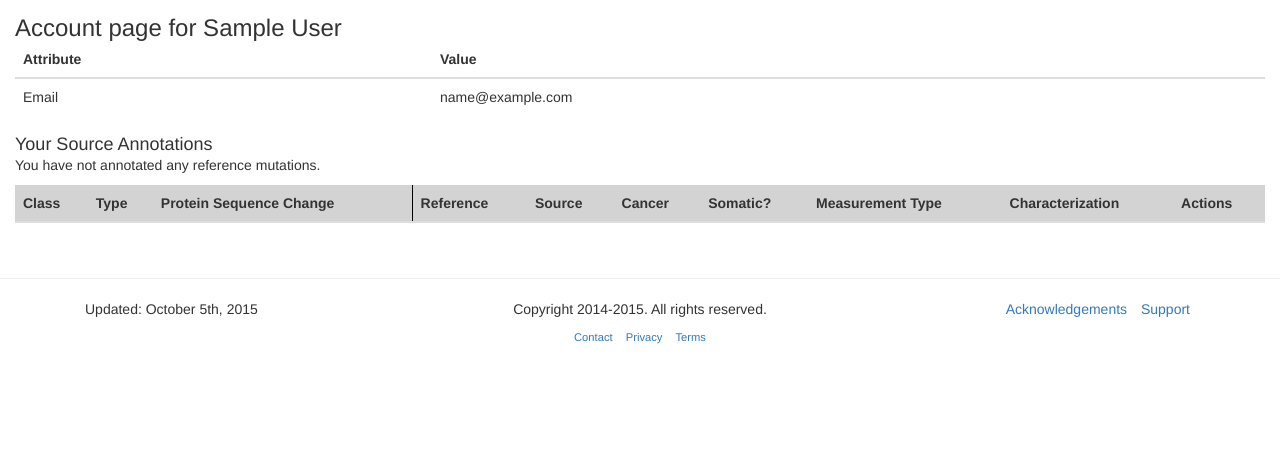
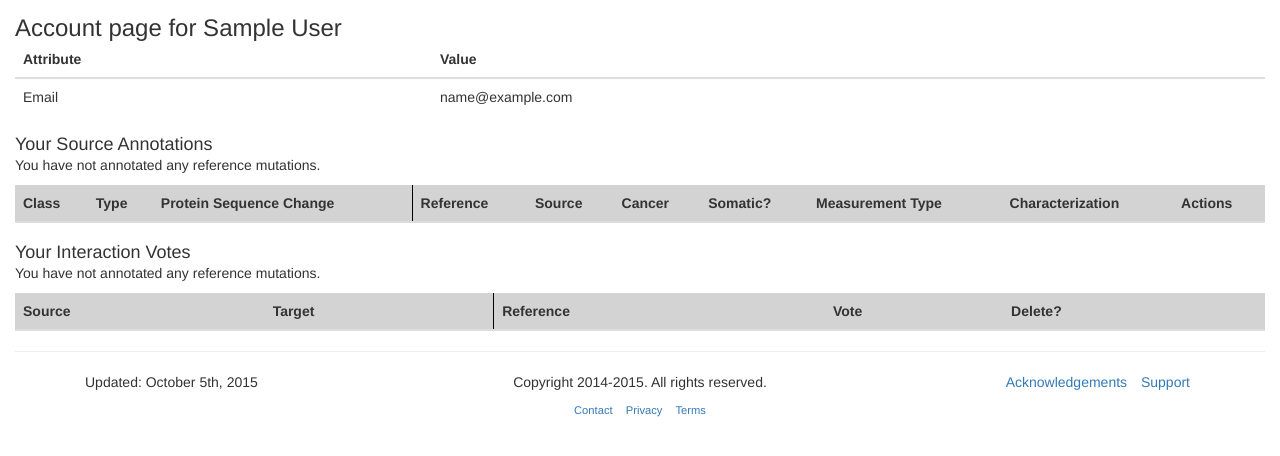
Before and after one commit to raphael-group/magi-annotations, a Django app: page /account/ in a window 1280 px wide. Shown: the part 52-508 px from the top of the page. Run offline with Django 3.2, Linux system fonts and the light colour scheme; the visitor is signed in with stand-in values (Sample User, id 1); data that the repository does not hold is empty; some libraries are stand-ins or nearby versions.

Commit message:
allow users to see and delete interaction votes on their profile page

```diff
--- a/accounts/templates/accounts/profile.html
+++ b/accounts/templates/accounts/profile.html
@@ -42,5 +42,28 @@
     {% endfor %}
     </tbody>
   </table>
+<div id="user-interactions-votes">
+	<h4> Your Interaction Votes </h4>
+	<table class='table table-striped'>
+		<thead><tr style='background:#d3d3d3'>
+			<th>Source</th>
+			<th style='border-right:1px solid #000'>Target</th>
+			<th>Reference</th>
+			<th>Vote</th>
+			<th>Delete?</th>
+		</tr></thead>
+		<tbody>
+			{% for vote in user.interactionvote_set.all %} <tr>
+			<td>{{ vote.reference.interaction.source }}</td>
+			<td style='border-right:1px solid #000'>{{ vote.reference.interaction.target }}</td>
+			<td>{% ref_link vote.reference.identifier 'PMID' %}</td>
+			<td>{{ vote.is_positive|yesno }}</td>
+			<td> <a href="{% url 'annotations:remove_interaction_vote' vote.id %}"'>Delete</td>
+			</tr>
+			{% empty %}
+			<p> You have not annotated any reference mutations. </p>
+			{% endfor %}
+		</tbody>
+	</table>
 </div>
 {% endblock %}
--- a/annotations/templates/annotations/interactions.html
+++ b/annotations/templates/annotations/interactions.html
@@ -62,7 +62,6 @@ hiddenForm = $('form#vote');
 		  e.preventDefault();
 		  var link = $(this);
 		  hiddenForm.children('#refId').val(link.attr('refId'));
-		  console.log(link.hasClass('upvote'));
 		  hiddenForm.children('#is_positive').val(link.hasClass('upvote'));
 		  hiddenForm.submit();
 	  });
--- a/annotations/urls.py
+++ b/annotations/urls.py
@@ -15,5 +15,6 @@ urlpatterns = [
 
     url(r'^interactions/add/$', views.add_interactions, name='add_interactions'),
     url(r'^interactions/vote/$', views.vote_interaction_ref, name='vote_interactions'),
-    url(r'^interactions/(?P<gene_names>[A-Za-z0-9,]+)/$', views.list_interactions, name='list_interactions'),
+    url(r'^interactions/vote/(?P<vote_id>[0-9]+)/delete$', views.remove_interaction_vote, name='remove_interaction_vote'), # todo: use REST semantics and DELETE method, with middleware
+    url(r'^interactions/(?P<gene_names>[A-Za-z0-9,]+)/$', views.list_interactions, name='list_interactions')
 ]
```
Also changed, not shown: annotations/views.py (+10 -3 lines).
